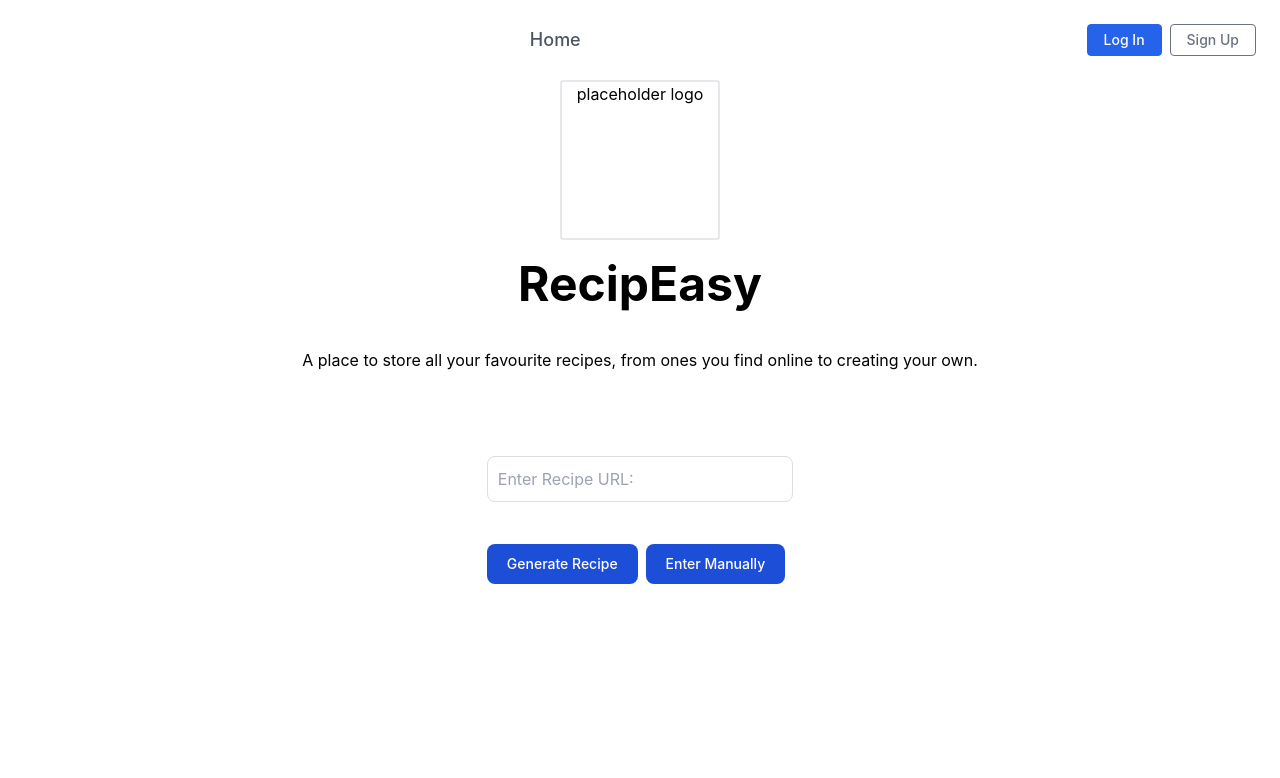
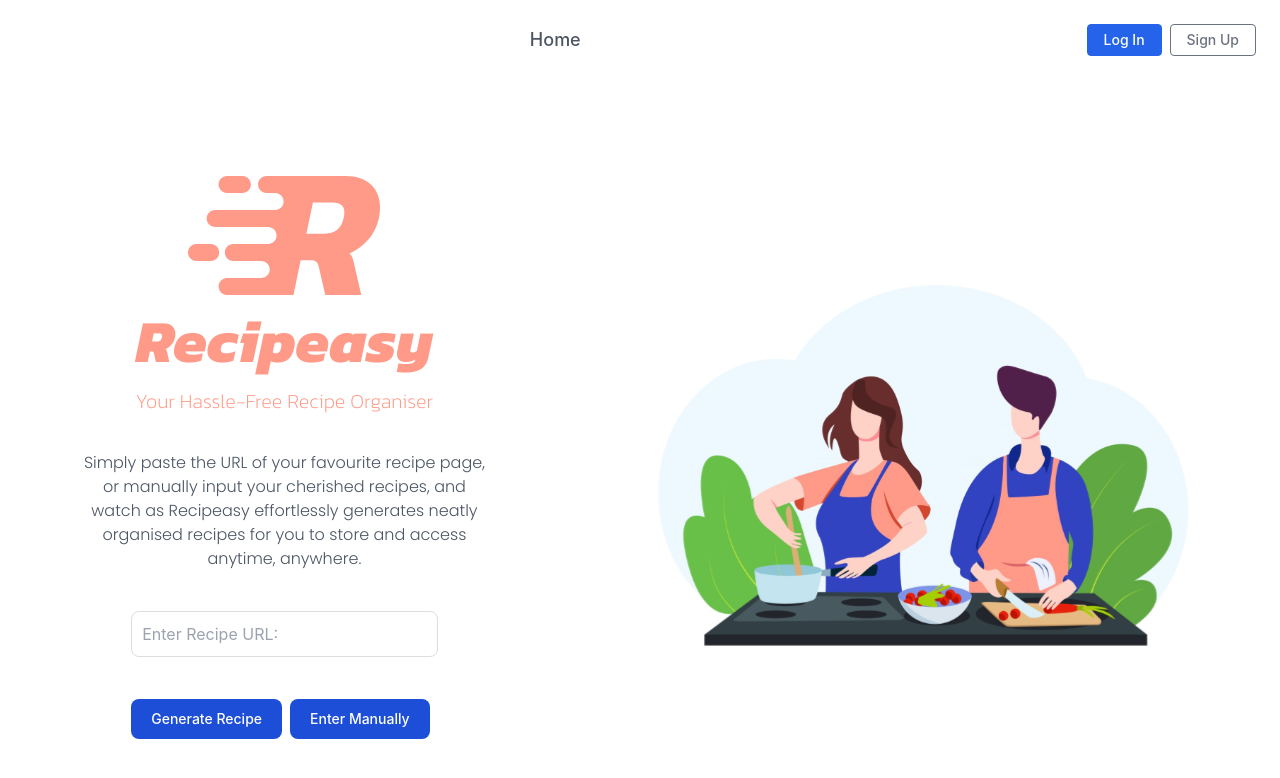
Before and after one commit to kawrou/RecipEasy-recipe-manager, a React (Vite) app in the folder frontend/: page / in a window 1280 px wide. Shown: the top 778 px of the page. Built offline with nearby package versions, Linux system fonts and the light colour scheme; no server answers.

Commit message:
Homepage revamp begun

```diff
--- a/frontend/src/pages/Home/HomePage.css
+++ /dev/null
@@ -1,4 +0,0 @@
-.home {
-  display: flex;
-  flex-direction: column;
-}
--- a/frontend/src/pages/Home/HomePage.jsx
+++ b/frontend/src/pages/Home/HomePage.jsx
@@ -1,6 +1,5 @@
 import { useNavigate } from "react-router-dom";
 import { useState } from "react";
-import "./HomePage.css";
 import RecipeScraper from "../../components/RecipeScraper";
 
 export const HomePage = ({
@@ -10,7 +9,6 @@ export const HomePage = ({
   url,
   handleUrlChange,
 }) => {
-
   // The logic for this will need to change which might break the tests later on
   const handleSubmit = async (e) => {
     e.preventDefault();
@@ -24,13 +22,24 @@ export const HomePage = ({
   };
 
   return (
-    <div className="home items-center">
+    <div className="flex items-center">
+      <div className="flex basis-1/2 flex-col items-center p-20">
         {/* Delete the placeholder logo when we have a logo */}
-      <div className="border-2 rounded w-40 h-40">placeholder logo</div>
-      <h1 className="text-5xl font-bold py-5">RecipEasy</h1>
-      <p className="py-5">
-        A place to store all your favourite recipes, from ones you find online
-        to creating your own.
+        <img
+          src="../../../src/assets/recipeasyLogo.svg"
+          className="w-48 py-4"
+        />
+        <h1 className="font-kanit font-extrabold text-primary-500 italic text-6xl pb-4">
+          Recipeasy
+        </h1>
+        <h2 className="font-kanit font-extralight text-primary-500 text-xl pb-4">
+          Your Hassle-Free Recipe Organiser
+        </h2>
+        <p className="font-poppins py-5 font-light text-gray-600">
+          Simply paste the URL of your favourite recipe page, or manually input
+          your cherished recipes, and watch as Recipeasy effortlessly generates
+          neatly organised recipes for you to store and access anytime,
+          anywhere.
         </p>
         <RecipeScraper
           token={token}
@@ -40,6 +49,10 @@ export const HomePage = ({
           handleScrapeRecipe={handleScrapeRecipe}
         />
       </div>
+      <div>
+        <img src="../../../src/assets/homepageImage.svg" className="p-20" />
+      </div>
+    </div>
   );
 };
 
```
Also changed, not shown: frontend/src/assets/HomepageImage.svg (added), frontend/src/assets/recipeasyLogo.svg (added). Lines whose indentation alone changed are shown as unchanged.
